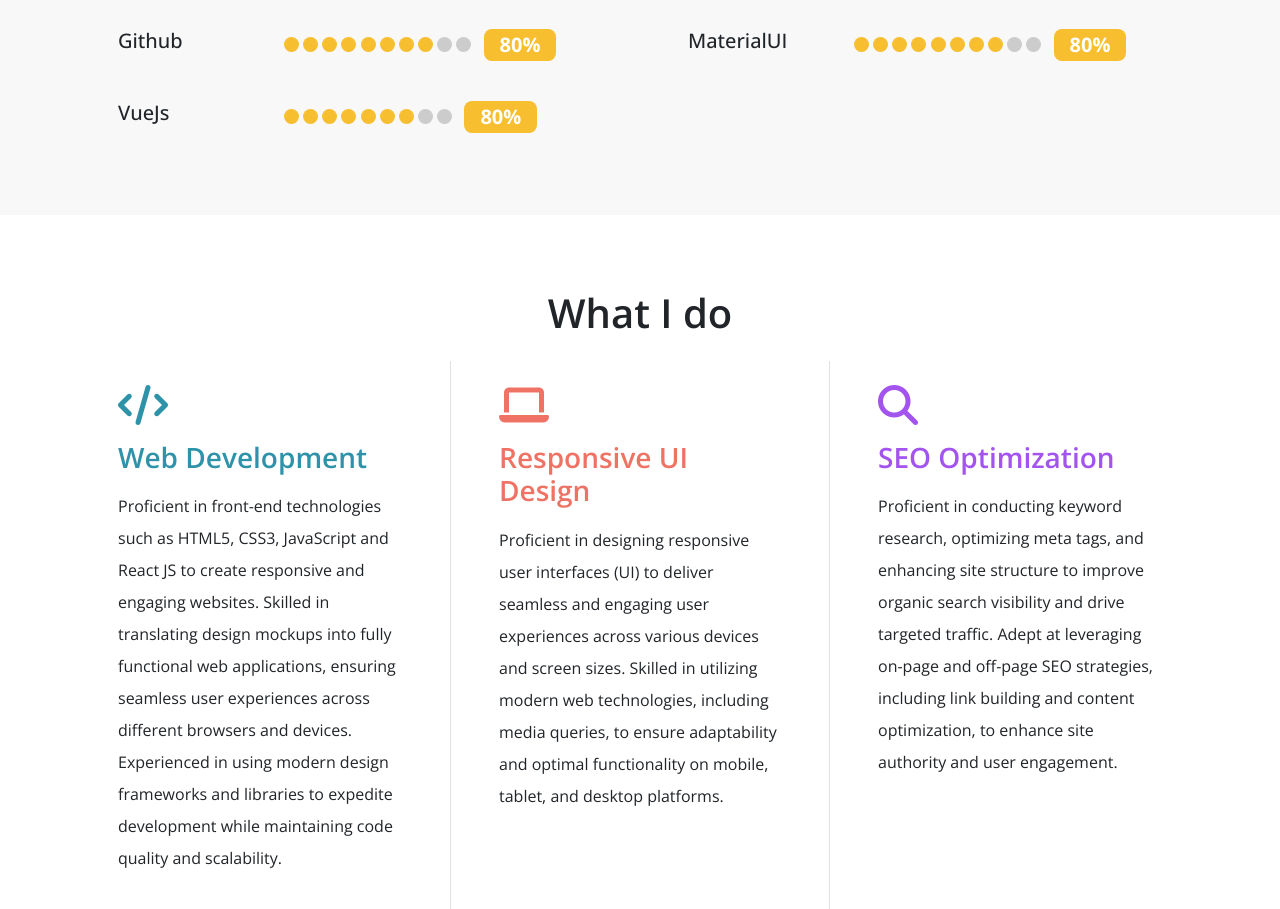
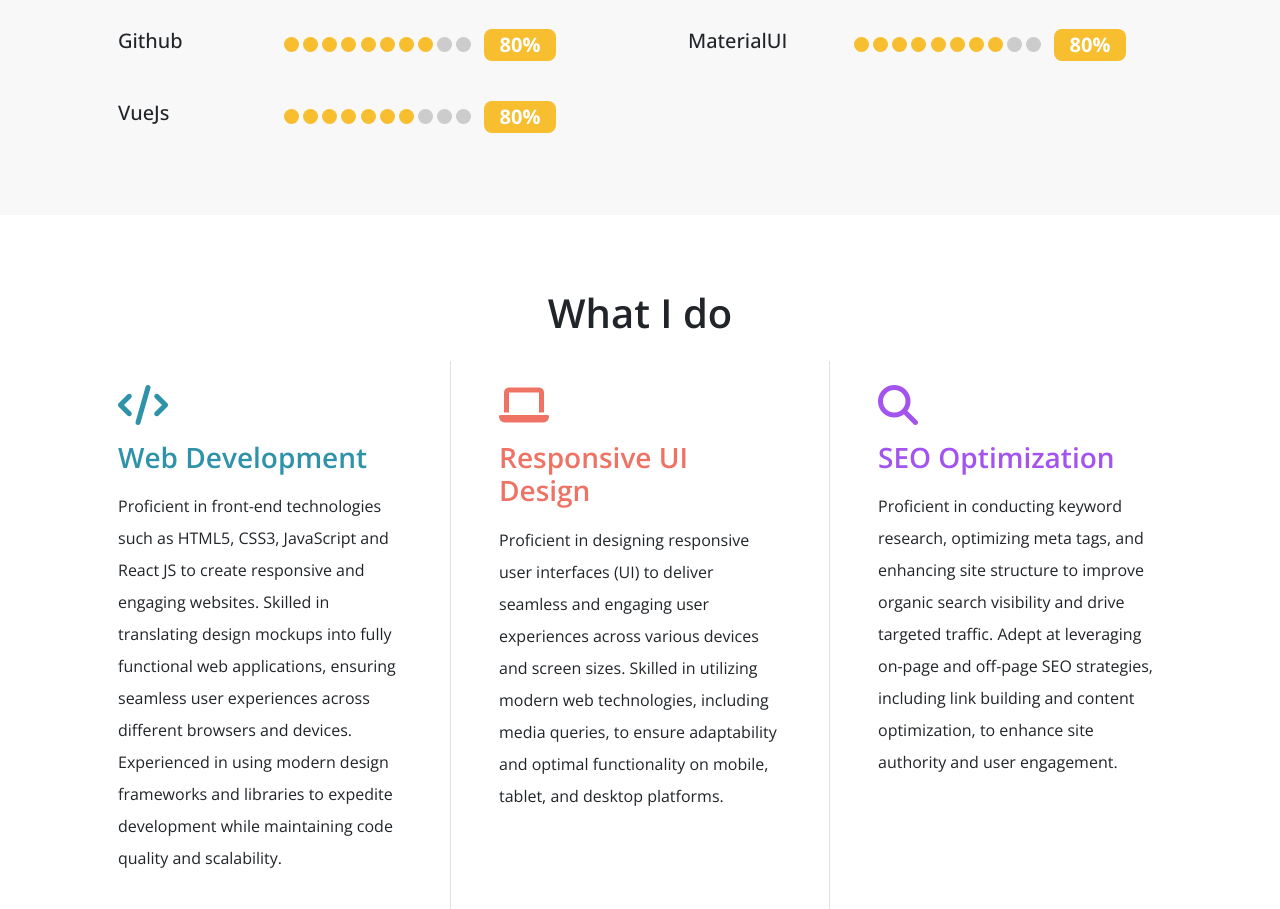
Before and after one commit to rashidgh/portfolio, a plain HTML site: page index.html in a window 1280 px wide. Shown: the part 2217-3126 px from the top of the page. Drawn offline with nearby package versions, Linux system fonts and the light colour scheme.

Commit message:
modified

```diff
--- a/index.html
+++ b/index.html
@@ -254,6 +254,7 @@
                             <span class="bg-accent-4 skills-circle"></span>
                             <span class="bg-light-grey-2 skills-circle"></span>
                             <span class="bg-light-grey-2 skills-circle"></span>
+                            <span class="bg-light-grey-2 skills-circle"></span>
                             <h5 class="d-inline-block ms-2 px-3 py-1 text-white fw-bold bg-accent-4"
                                 style="border-radius: 8px;">80%</h5>
                         </div>
```
